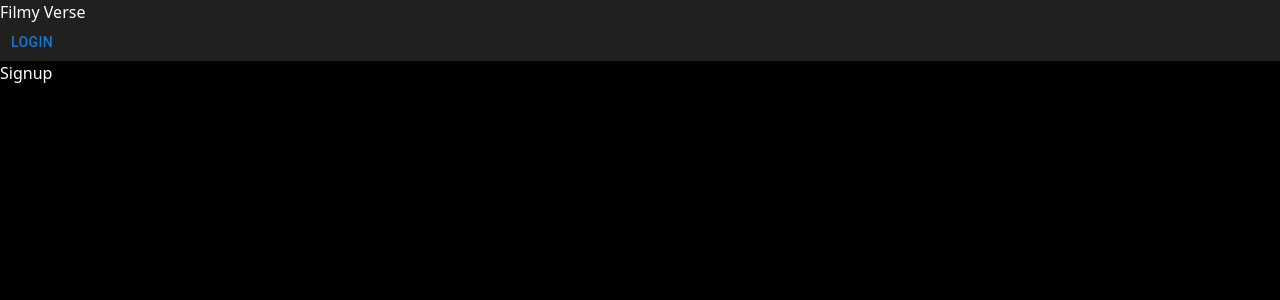
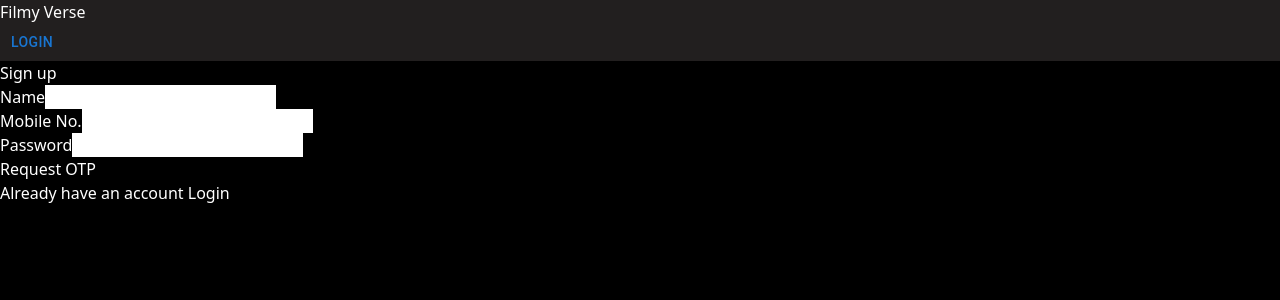
Before and after one commit to Hemnarayan123/movies, a React (Vite) app: page /signup in a window 1280 px wide. Shown: the top 300 px of the page. Built offline with nearby package versions, Linux system fonts and the light colour scheme.

Commit message:
login sigup authentication

```diff
--- a/src/components/Header.jsx
+++ b/src/components/Header.jsx
@@ -18,7 +18,7 @@ function Header() {
       </h1>
       </Link>
       :
-      <Link to={'/login'}><h1 className='text-lg bg-red-600 cursor-pointer flex items-center'>
+      <Link to={'/login'}><h1 className='text-lg bg-red-600 rounded cursor-pointer flex items-center'>
         <Button><span className='text-white font-medium capitalize'>Login</span></Button>
       </h1>
       </Link>
--- a/src/components/Login.jsx
+++ b/src/components/Login.jsx
@@ -1,9 +1,66 @@
-import React from 'react'
+import React, { useState } from "react";
+import { TailSpin } from "react-loader-spinner";
+import { Link } from "react-router-dom";
 
 function Login() {
+
+  const [form, setForm] = useState({
+
+    mobile: "",
+    password:""
+
+
+  })
+const [loading, setLoading ] = useState(false)
+
   return (
-    <div>Login</div>
-  )
+    <div className="w-full flex flex-col mt-10 justify-center items-center">
+      <h1 className="text-xl font-bold">Login</h1>
+
+      <div className="p-2 w-full md:w-1/3">
+        <div className="relative">
+          <label htmlFor="message" className="leading-7 text-lg text-white">
+            Mobile No.
+          </label>
+          <input
+          type={"number"}
+            id="message"
+            name="message"
+            value={form.mobile}
+            onChange={(e) => setForm({...form, mobile: e.target.value})}
+            className="w-full bg-white  rounded border border-gray-300 focus:border-indigo-500 focus:bg-white focus:ring-2 focus:ring-red-400 text-base outline-none text-gray-700 py-1 px-3 leading-8 transition-colors duration-200 ease-in-out"
+          />
+        </div>
+      </div>
+
+      <div className="p-2 w-full md:w-1/3">
+        <div className="relative">
+        <label htmlFor="message" className="leading-7 text-lg text-white">
+            Password
+          </label>
+          <input
+            id="message"
+            name="message"
+            value={form.password}
+            onChange={(e) => setForm({...form, password: e.target.value})}
+            className="w-full bg-white  rounded border border-gray-300 focus:border-indigo-500 focus:bg-white focus:ring-2 focus:ring-red-400 text-base outline-none text-gray-700 py-1 px-3 leading-8 transition-colors duration-200 ease-in-out"
+          />
+        </div>
+      </div>
+
+      <div className="p-2 w-full md:w-1/2">
+        <button
+          className="flex  mx-auto font-bold text-black bg-red-300 border-0 py-2 px-8 focus:outline-none hover:bg-red-600 rounded text-lg"
+        >
+          {loading ? <TailSpin height={25} color="white" /> : "Login"}
+        </button>
+      </div>
+
+      <div>
+        <p>Don't have Account? <Link to={'/signup'}><span className="text-blue-500">Sign up</span></Link> </p>
+      </div>
+    </div>
+  );
 }
 
-export default Login
+export default Login;
--- a/src/components/Signup.jsx
+++ b/src/components/Signup.jsx
@@ -1,9 +1,165 @@
-import React from 'react'
+import React, { useState } from "react";
+import { TailSpin } from "react-loader-spinner";
+import { Link } from "react-router-dom";
+import swal from 'sweetalert';
+import { getAuth, RecaptchaVerifier, signInWithPhoneNumber } from "firebase/auth";
+import app from "../firebase/firebase";
+
+const auth = getAuth(app);
 
 function Signup() {
+  const [form, setForm] = useState({
+    name: "",
+    mobile: "",
+    password: "",
+  });
+  const [loading, setLoading] = useState(false);
+  const [otpSent, setOtpSent] = useState(false);
+  const [OTP, setOTP] = useState("");
+
+  const generateRecaptcha = () => {
+    try {
+      window.recaptchaVerifier = new RecaptchaVerifier(
+        "recaptcha-container",  // Fixed ID
+        {
+          size: "invisible",
+          callback: (response) => {
+            onSignInSubmit();
+          },
+        },
+        auth
+      );
+    } catch (error) {
+      console.error("Error creating RecaptchaVerifier:", error);
+    }
+  };
+
+  const RequestOtp = () => {
+    setLoading(true);
+    generateRecaptcha();
+    let appVerifier = window.recaptchaVerifier;
+    if (appVerifier) {
+      signInWithPhoneNumber(auth, `+91${form.mobile}`, appVerifier)
+        .then((confirmationResult) => {
+          window.confirmationResult = confirmationResult;
+
+          swal({
+            text: "OTP Sent",
+            icon: "success",
+            buttons: false,
+            timer: 3000,
+          });
+
+          setOtpSent(true);
+          setLoading(false);
+        })
+        .catch((error) => {
+          console.error("Error signing in with phone number:", error);
+          setLoading(false);
+        });
+    } else {
+      console.error("RecaptchaVerifier is not initialized");
+      setLoading(false);
+    }
+  };
+
   return (
-    <div>Signup</div>
-  )
+    <div className="w-full flex flex-col mt-10 justify-center items-center">
+      <h1 className="text-xl font-bold">Sign up</h1>
+      {otpSent ? (
+        <>
+          <div className="p-2 w-full md:w-1/2">
+            <div className="relative">
+              <label htmlFor="otp" className="leading-7 text-lg text-white">
+                OTP
+              </label>
+              <input
+                id="otp"
+                name="otp"
+                value={OTP}
+                onChange={(e) => setOTP(e.target.value)}
+                className="w-full bg-white rounded border border-gray-300 focus:border-indigo-500 focus:bg-white focus:ring-2 focus:ring-red-400 text-base outline-none text-gray-700 py-1 px-3 leading-8 transition-colors duration-200 ease-in-out"
+              />
+            </div>
+          </div>
+
+          <div className="p-2 w-full md:w-1/2">
+            <button className="flex mx-auto font-bold text-black bg-red-300 border-0 py-2 px-8 focus:outline-none hover:bg-red-600 rounded text-lg">
+              {loading ? <TailSpin height={25} color="white" /> : "Confirm OTP"}
+            </button>
+          </div>
+        </>
+      ) : (
+        <>
+          <div className="p-2 w-full md:w-1/3">
+            <div className="relative">
+              <label htmlFor="name" className="leading-7 text-lg text-white">
+                Name
+              </label>
+              <input
+                id="name"
+                name="name"
+                value={form.name}
+                onChange={(e) => setForm({ ...form, name: e.target.value })}
+                className="w-full bg-white rounded border border-gray-300 focus:border-indigo-500 focus:bg-white focus:ring-2 focus:ring-red-400 text-base outline-none text-gray-700 py-1 px-3 leading-8 transition-colors duration-200 ease-in-out"
+              />
+            </div>
+          </div>
+
+          <div className="p-2 w-full md:w-1/3">
+            <div className="relative">
+              <label htmlFor="mobile" className="leading-7 text-lg text-white">
+                Mobile No.
+              </label>
+              <input
+                type="number"
+                id="mobile"
+                name="mobile"
+                value={form.mobile}
+                onChange={(e) => setForm({ ...form, mobile: e.target.value })}
+                className="w-full bg-white rounded border border-gray-300 focus:border-indigo-500 focus:bg-white focus:ring-2 focus:ring-red-400 text-base outline-none text-gray-700 py-1 px-3 leading-8 transition-colors duration-200 ease-in-out"
+              />
+            </div>
+          </div>
+
+          <div className="p-2 w-full md:w-1/3">
+            <div className="relative">
+              <label htmlFor="password" className="leading-7 text-lg text-white">
+                Password
+              </label>
+              <input
+                id="password"
+                name="password"
+                value={form.password}
+                onChange={(e) => setForm({ ...form, password: e.target.value })}
+                className="w-full bg-white rounded border border-gray-300 focus:border-indigo-500 focus:bg-white focus:ring-2 focus:ring-red-400 text-base outline-none text-gray-700 py-1 px-3 leading-8 transition-colors duration-200 ease-in-out"
+              />
+            </div>
+          </div>
+
+          <div className="p-2 w-full">
+            <button
+              onClick={RequestOtp}
+              className="flex mx-auto font-bold text-black bg-red-300 border-0 py-2 px-8 focus:outline-none hover:bg-red-600 rounded text-lg"
+            >
+              {loading ? <TailSpin height={25} color="white" /> : "Request OTP"}
+            </button>
+          </div>
+        </>
+      )}
+
+      <div>
+        <p>
+          Already have an account{" "}
+          <Link to={"/login"}>
+            <span className="text-blue-500">Login</span>
+          </Link>{" "}
+        </p>
+      </div>
+
+      <div id="recaptcha-container"></div>
+    </div>
+  );
 }
 
-export default Signup
+export default Signup;
--- a/src/firebase/firebase.jsx
+++ b/src/firebase/firebase.jsx
@@ -2,6 +2,7 @@
 import { initializeApp } from "firebase/app";
 import { getAnalytics } from "firebase/analytics";
 import {getFirestore, collection } from "firebase/firestore";
+import { getAuth } from "firebase/auth";
 
 // TODO: Add SDKs for Firebase products that you want to use
 // https://firebase.google.com/docs/web/setup#available-libraries
@@ -20,6 +21,7 @@ const firebaseConfig = {
 
 // Initialize Firebase
 const app = initializeApp(firebaseConfig);
+const auth = getAuth(app)
 export const db = getFirestore(app);
 export const movieRef = collection(db, "movies");
 export const reviewsRef = collection(db, "reviews")
```
